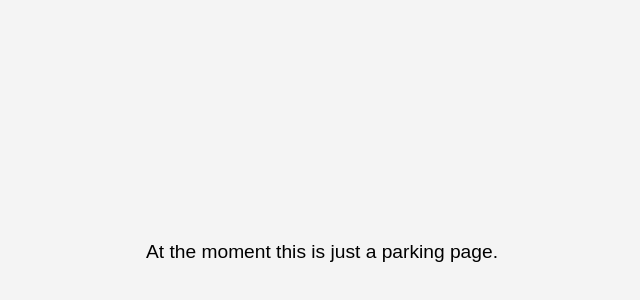
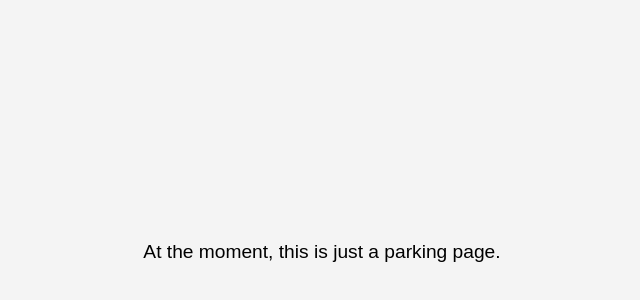
Before and after one commit to julianschakib/julianschakib.github.io, a plain HTML site: page index.html in a window 1280 px wide. Shown: the part 148-448 px from the top of the page, 318-958 px from the left. Drawn offline with Linux system fonts and the light colour scheme.

Commit message:
Add comma

```diff
--- a/index.html
+++ b/index.html
@@ -28,7 +28,7 @@
 </head>
 <body>
     <div class="container">
-        <p>At the moment this is just a parking page.</p>
+        <p>At the moment, this is just a parking page.</p>
     </div>
 </body>
 </html>
```
